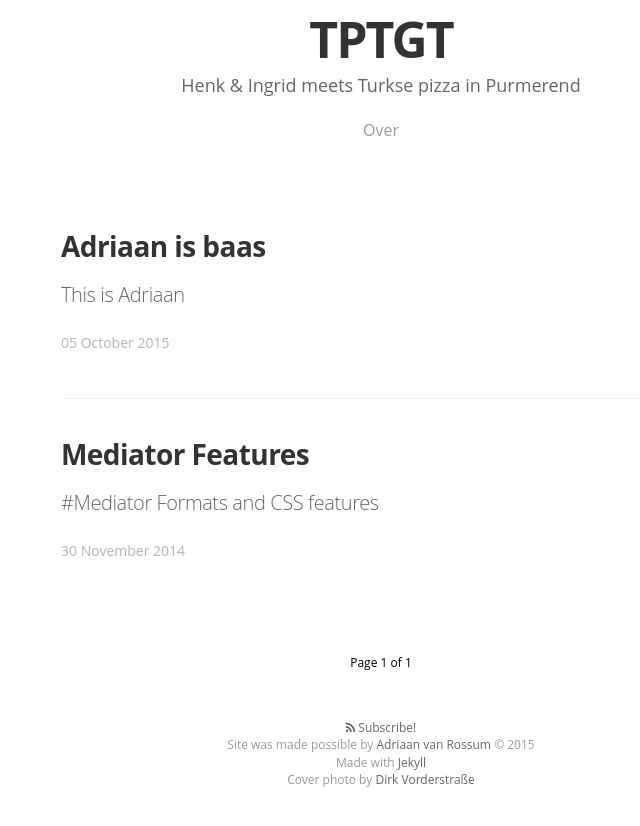
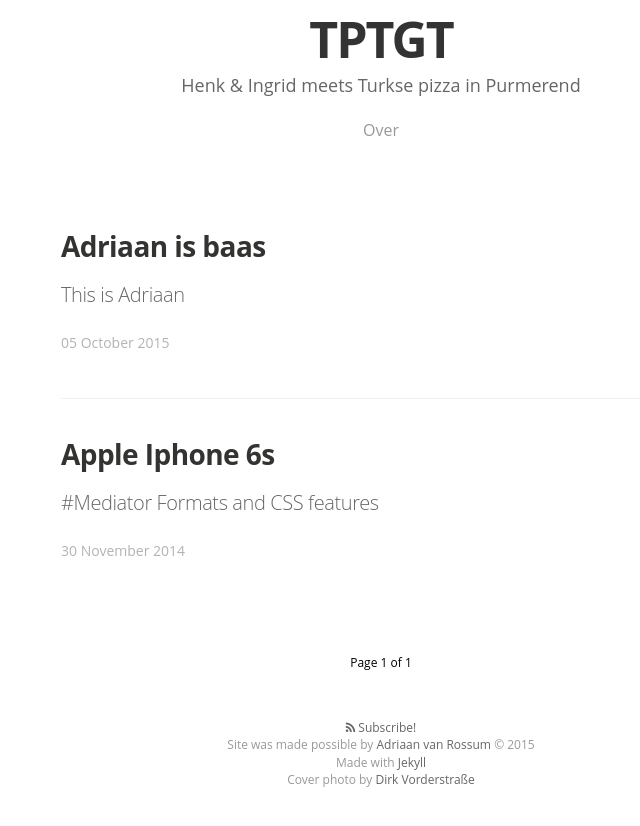
Before and after one commit to netwerken/tptgt, a Jekyll site: the page built from index.html, in a window 1280 px wide, cut to the strip 520-1357 px from the top of the page. Shown: the top 826 px of the strip, without its empty margins (259-899 px from the left). Built offline with Jekyll 4.4.1, drawn with Linux system fonts in a browser that asks for light colours; nearby versions of some CDN libraries; some web fonts are replaced; Markdown is read by kramdown in place of the engine named in the settings; the list of posts is cut into pages by our own code.

Commit message:
Update 2014-11-30-mediator_features.markdown

```diff
--- a/_posts/2014-11-30-mediator_features.markdown
+++ b/_posts/2014-11-30-mediator_features.markdown
@@ -1,6 +1,6 @@
 ---
 layout: post
-title:  "Mediator Features"
+title:  "Apple Iphone 6s"
 date:   2014-11-30 14:34:25
 categories: mediator feature
 tags:
```
